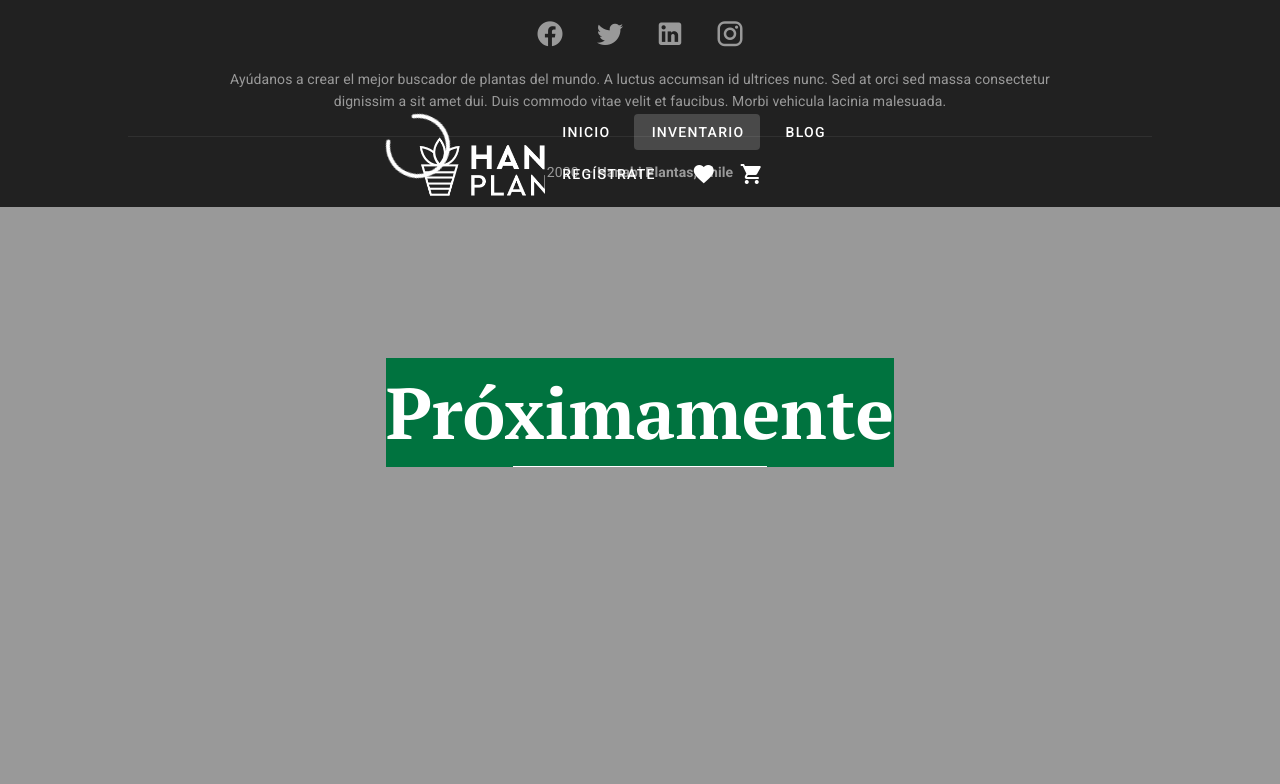
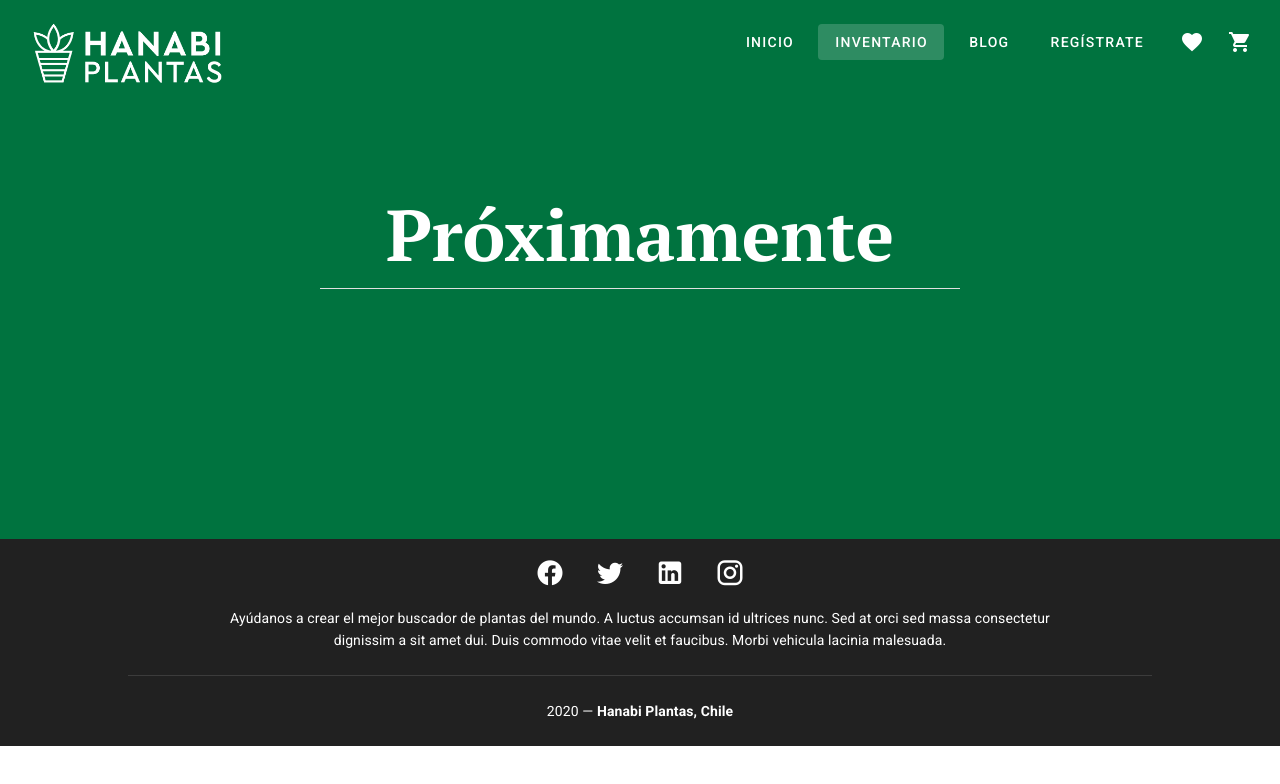
Before and after one commit to martita-apel/Hanabi-Plants, a Vue app: page /inventory in a window 1280 px wide. Shown: the top 784 px of the page. Built offline with nearby package versions, Linux system fonts and the light colour scheme; no server answers.

Commit message:
hotfix loading

```diff
--- a/src/App.vue
+++ b/src/App.vue
@@ -1,10 +1,8 @@
 <template>
   <v-app>
-    <v-overlay :value="loading">
-      <Navbar id="navbar" />
-      <v-progress-circular indeterminate size="64"></v-progress-circular>
-      <router-view id="vista"></router-view>
-    </v-overlay>
+    <Navbar id="navbar" />
+
+    <router-view id="vista"></router-view>
     <Footer />
   </v-app>
 </template>
@@ -19,7 +17,10 @@ export default {
     Navbar,
     Footer,
   },
-  data: () => ({}),
+  data() {
+    return {};
+  },
+  computed: {},
 };
 </script>
 
--- a/src/views/Home.vue
+++ b/src/views/Home.vue
@@ -29,7 +29,12 @@
         >Registra tu planta</v-btn
       >
     </div>
+
     <ListPlants id="lista_plantas" />
+
+    <v-overlay :value="loading">
+      <v-progress-circular indeterminate size="64"></v-progress-circular>
+    </v-overlay>
   </div>
 </template>
 
@@ -49,7 +54,7 @@ export default {
     return {};
   },
   computed: {
-    ...mapState(["currentUser"]),
+    ...mapState(["currentUser", "loading"]),
   },
   methods: {
     noRegister() {
--- a/src/views/Inventory.vue
+++ b/src/views/Inventory.vue
@@ -33,6 +33,6 @@ h1 {
 .div {
   max-width: 50%;
   margin: auto;
-  margin-bottom: 220px;
+  margin-bottom: 250px;
 }
 </style>
```
